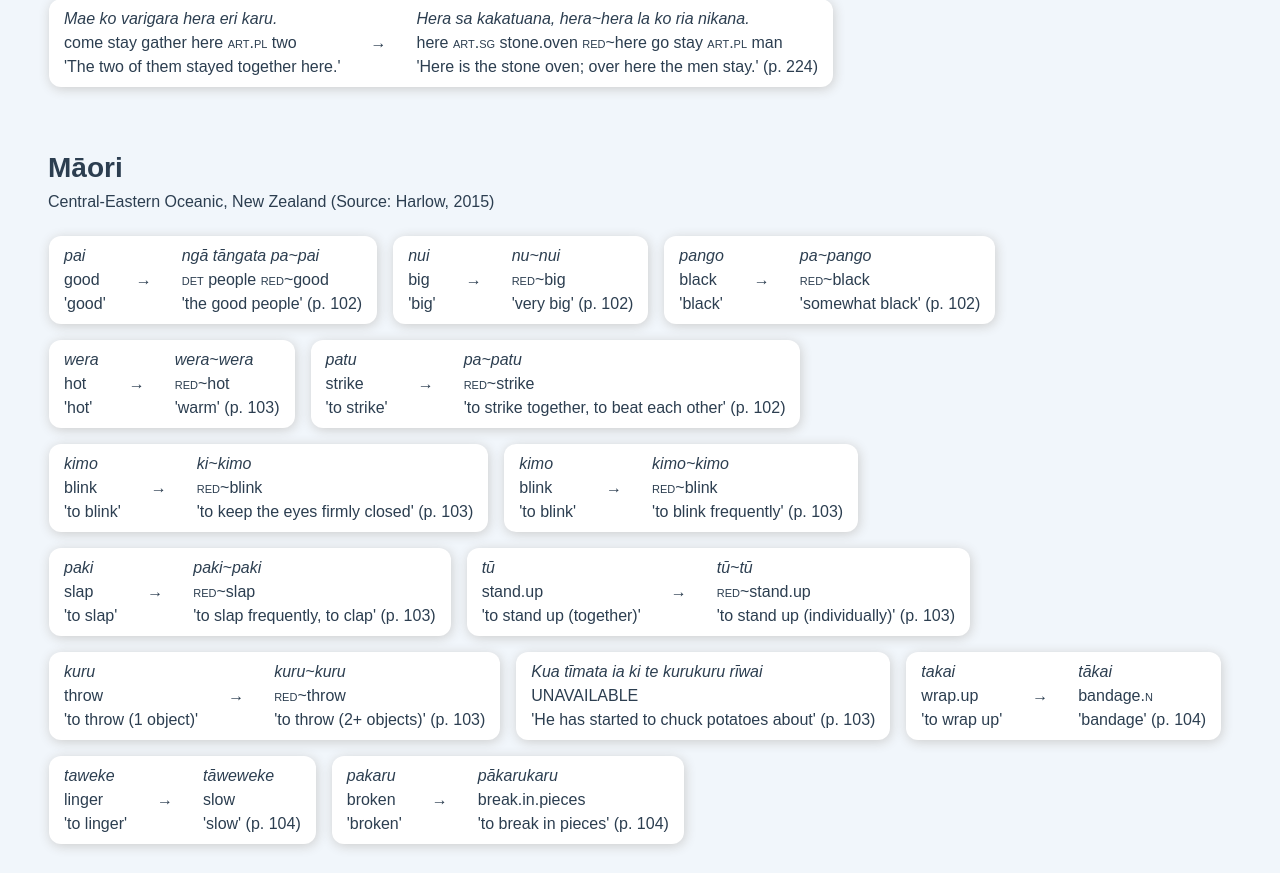
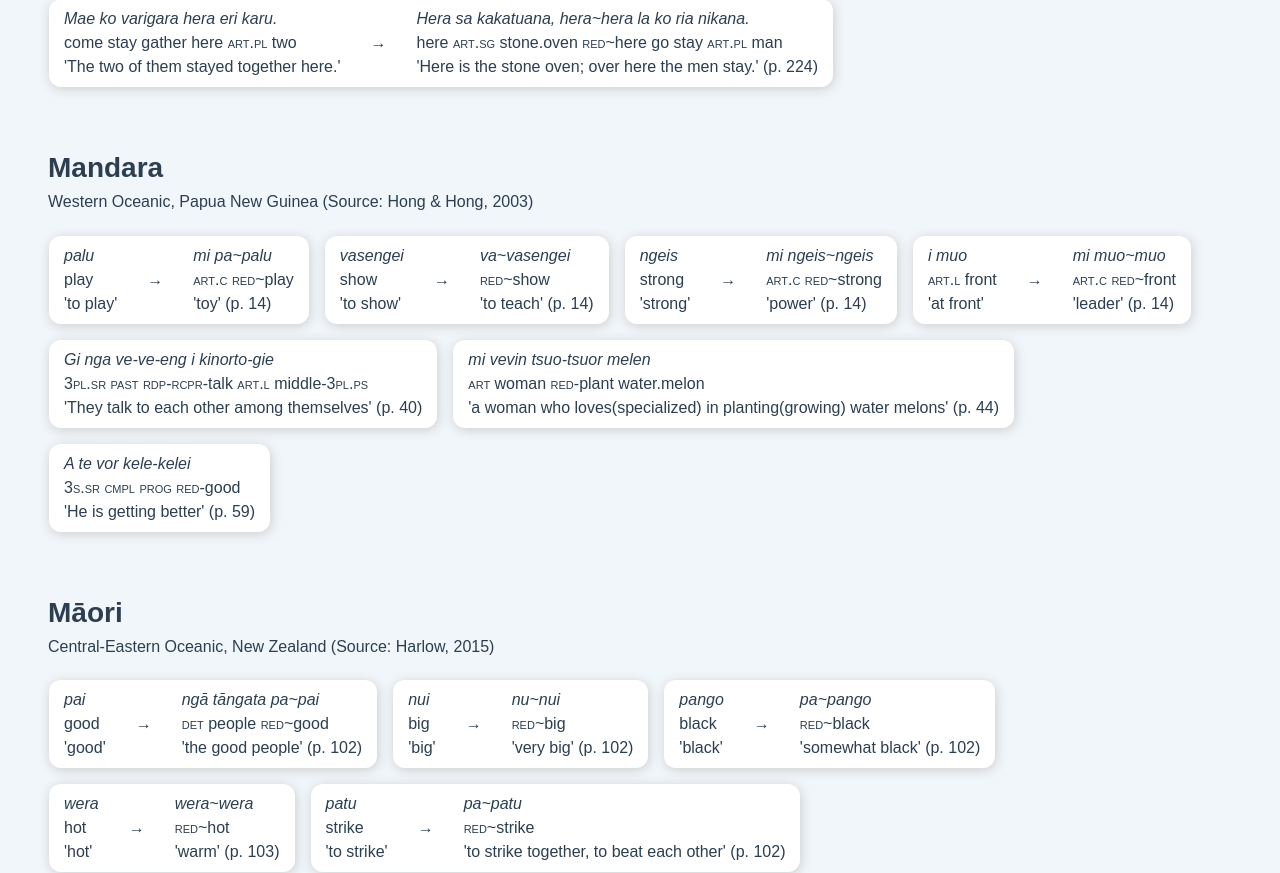
Before and after one commit to frankkulak/research-db, a Vue app: page / in a window 1280 px wide. Shown: the part 1423-2296 px from the top of the page. Built offline with nearby package versions, Linux system fonts and the light colour scheme.

Commit message:
Mandara data.

```diff
--- a/src/modules/Data.js
+++ b/src/modules/Data.js
@@ -1094,7 +1094,124 @@ export const OceanicLanguages = [
         source: "Hong & Hong, 2003",
         family: "Western Oceanic",
         region: "Papua New Guinea",
-        reduplication: []
+        reduplication: [
+            {
+                form: "mi pa~palu",
+                gloss: "<span>art.c</span> <span>red</span>~play",
+                translation: "toy",
+                control: {
+                    form: "palu",
+                    gloss: "play",
+                    translation: "to play",
+                },
+                page: "14",
+                tags: [
+                    "verb",
+                    "to noun",
+                    "derivation",
+                    "partial",
+                    "initial",
+                    "monosyllabic"
+                ]
+            },
+            {
+                form: "va~vasengei",
+                gloss: "<span>red</span>~show",
+                translation: "to teach",
+                control: {
+                    form: "vasengei",
+                    gloss: "show",
+                    translation: "to show",
+                },
+                page: "14",
+                tags: [
+                    "partial",
+                    "initial",
+                    "monosyllabic",
+                    "verb",
+                    "to verb",
+                    "derivation"
+                ]
+            },
+            {
+                form: "mi ngeis~ngeis",
+                gloss: "<span>art.c</span> <span>red</span>~strong",
+                translation: "power",
+                control: {
+                    form: "ngeis",
+                    gloss: "strong",
+                    translation: "strong",
+                },
+                page: "14",
+                tags: [
+                    "adjective",
+                    "to verb",
+                    "derivation",
+                    "total"
+                ]
+            },
+            {
+                form: "mi muo~muo",
+                gloss: "<span>art.c</span> <span>red</span>~front",
+                translation: "leader",
+                control: {
+                    form: "i muo",
+                    gloss: "<span>art.l</span> front",
+                    translation: "at front",
+                },
+                page: "14",
+                tags: [
+                    "noun",
+                    "to noun",
+                    "derivation",
+                    "total"
+                ]
+            },
+            {
+                form: "Gi nga ve-ve-eng i kinorto-gie",
+                gloss: "<span>3pl.sr</span> <span>past</span> <span>rdp</span>-<span>rcpr</span>-talk <span>art.l</span> middle-<span>3pl.ps</span>",
+                translation: "They talk to each other among themselves",
+                control: null,
+                page: "40",
+                tags: [
+                    "reciprocal",
+                    "inflection",
+                    "total",
+                    "verb"
+                ]
+            },
+            {
+                form: "mi vevin tsuo-tsuor melen",
+                gloss: "<span>art</span> woman <span>red</span>-plant water.melon",
+                translation: "a woman who loves(specialized) in planting(growing) water melons",
+                control: null,
+                page: "44",
+                tags: [
+                    "partial",
+                    "initial",
+                    "monosyllabic",
+                    "verb",
+                    "derivation",
+                    "specialization"
+                ]
+            },
+            {
+                form: "A te vor kele-kelei",
+                gloss: "<span>3s.sr</span> <span>cmpl</span> <span>prog</span> <span>red</span>-good",
+                translation: "He is getting better",
+                control: null,
+                page: "59",
+                tags: [
+                    "verb",
+                    "partial",
+                    "initial",
+                    "bisyllabic",
+                    "aspect",
+                    "inflection",
+                    "progressive"
+                ]
+            },
+        ]
     },
     {
         name: "Yapese",
```
